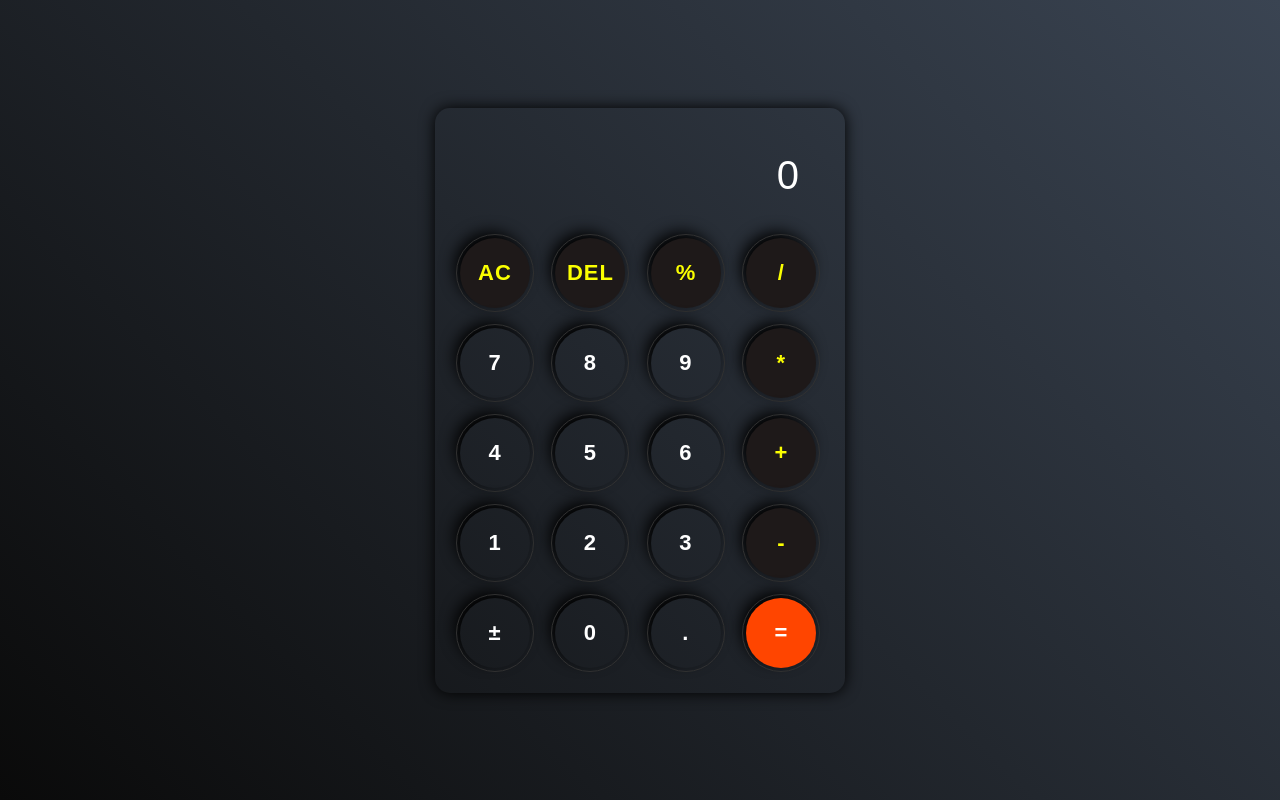
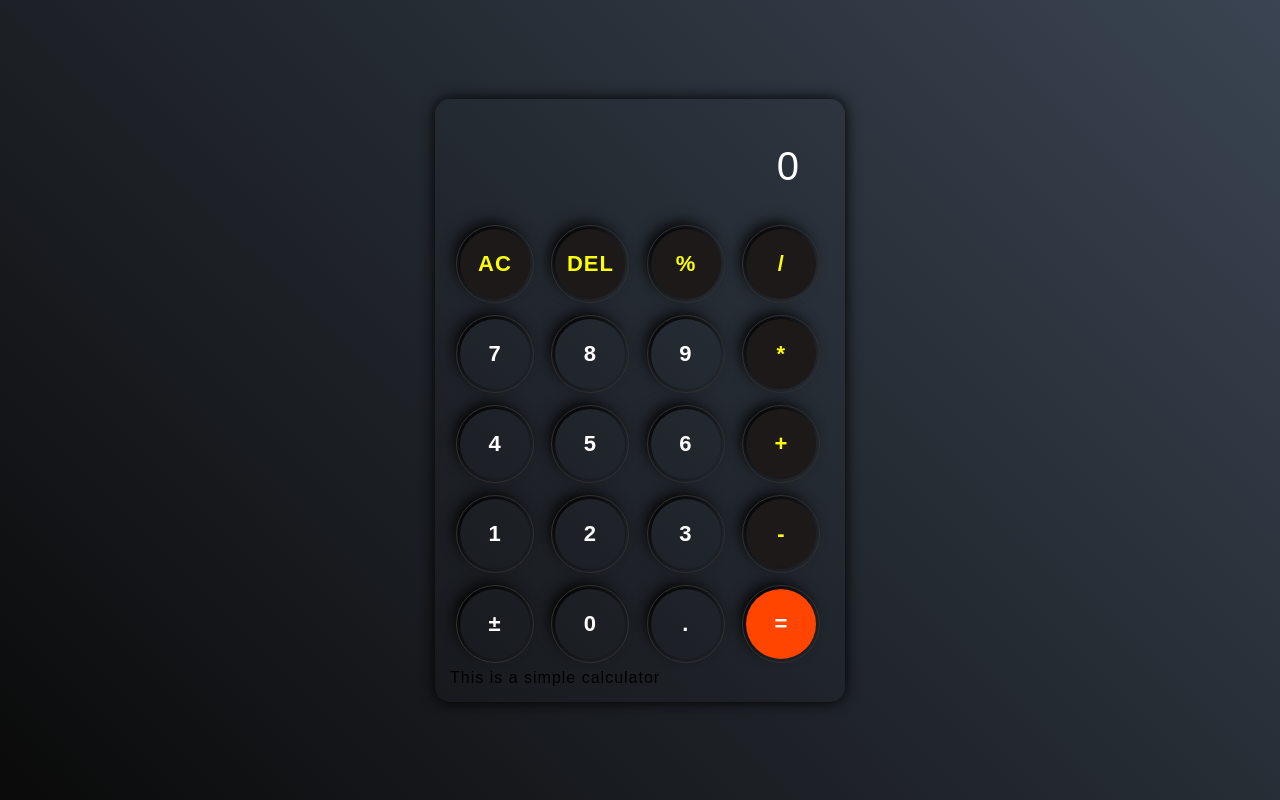
Before and after one commit to dhruvKuchekar123/CODSOFT, a plain HTML site: page index.html in a window 1280 px wide. Drawn offline with Linux system fonts and the light colour scheme.

Commit message:
add extra p tag in file

```diff
--- a/index.html
+++ b/index.html
@@ -43,7 +43,7 @@
             <button type="button">.</button>
             <button type="button" id="eqBtn">=</button>
         </div>
-
+     <p>This is a simple calculator</p>
     </div>
     <script src="app.js"></script>
 </body>
```
